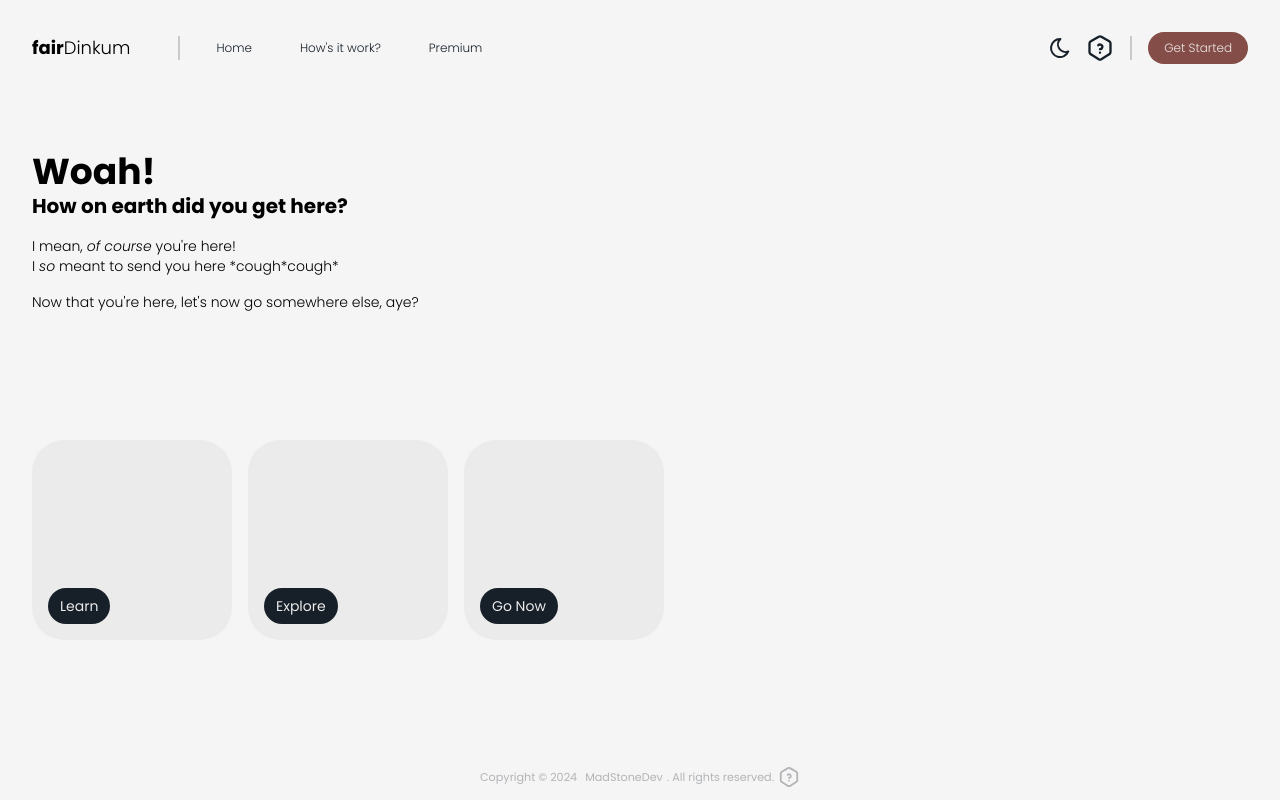
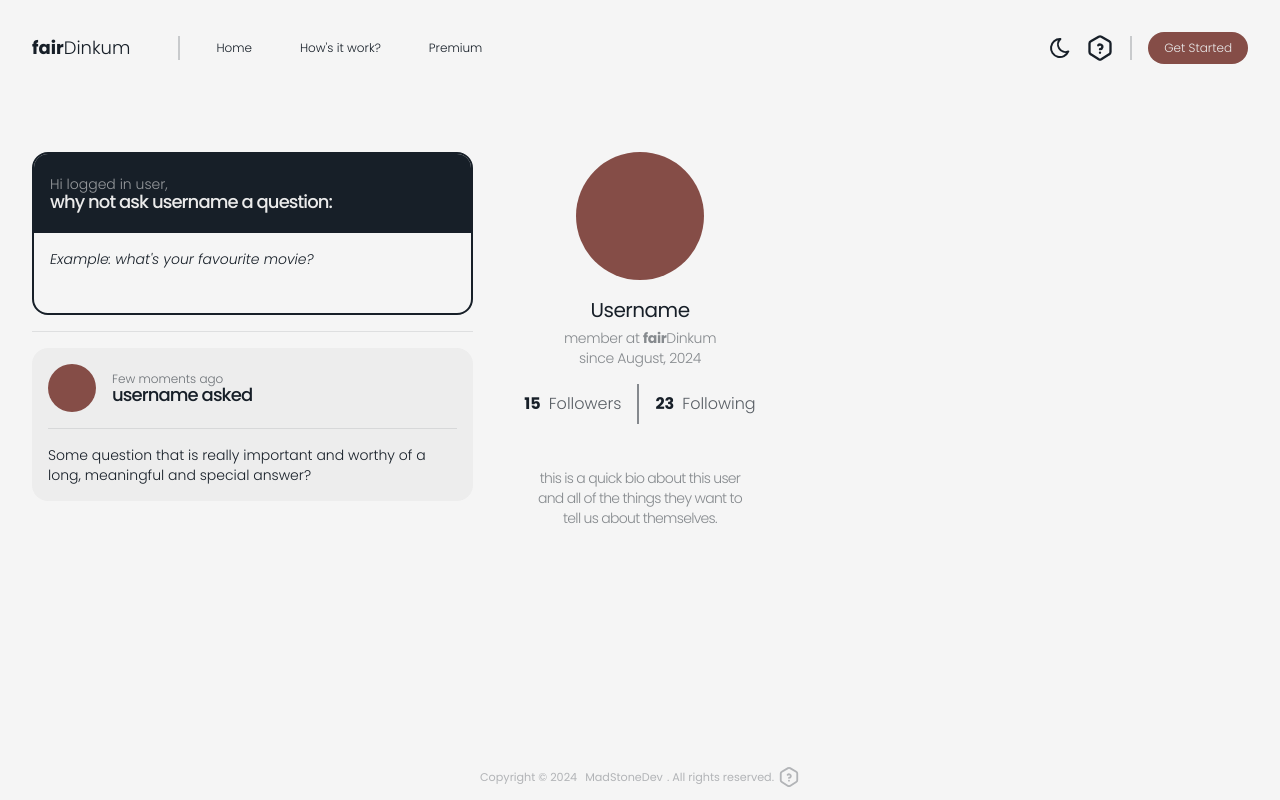
Before and after one commit to MadStoneDev/fair-dinkum, a Next.js app: page /user/1 in a window 1280 px wide. Before the commit this address had no page. Built offline with nearby package versions, Linux system fonts and the light colour scheme.

Commit message:
user page draft

```diff
--- /dev/null
+++ b/src/app/(private)/feed/page.tsx
@@ -0,0 +1,7 @@
+export default function Ask() {
+  return (
+    <div>
+      <h1>Ask</h1>
+    </div>
+  );
+}
--- /dev/null
+++ b/src/app/(private)/user/[user]/page.tsx
@@ -0,0 +1,101 @@
+export default function User({ params }: { params: { user: string } }) {
+  // Params
+  const { user } = params;
+
+  return (
+    <main className="p-8 grid grid-cols-8 gap-6 transition-all duration-500 ease-in-out">
+      <section className={`col-span-3 flex flex-col gap-4`}>
+        {/* New Question */}
+        <article
+          className={`relative flex flex-col border-2 border-dark dark:border-light rounded-2xl overflow-hidden`}
+        >
+          {/* Header */}
+          <div
+            className={`p-4 flex flex-row gap-4 h-full border-b border-dark/10 dark:border-light/10 bg-dark dark:bg-light text-light dark:text-dark`}
+          >
+            <div className={`flex-grow flex flex-col justify-center h-full`}>
+              <h4 className={`mt-1 -mb-1.5 text-sm font-light opacity-60`}>
+                Hi logged in user,
+              </h4>
+              <h3 className={`text-lg font-medium tracking-tighter`}>
+                why not ask username a question:
+              </h3>
+            </div>
+          </div>
+
+          {/* Body */}
+          <div className={`p-4 min-h-20`}>
+            <p
+              className={`text-sm font-light italic text-dark dark:text-light/70`}
+            >
+              Example: what's your favourite movie?
+            </p>
+          </div>
+        </article>
+
+        {/* Separator */}
+        <div className={`h-px w-full bg-dark/10 dark:bg-light/10`}></div>
+
+        {/* Question */}
+        <article
+          className={`relative p-4 flex flex-col bg-light/80 dark:bg-light/15 rounded-2xl`}
+        >
+          {/* Header */}
+          <div
+            className={`pb-4 flex flex-row gap-4 h-full border-b border-dark/10 dark:border-light/10`}
+          >
+            <div className={`w-12 aspect-square rounded-full bg-accent`}></div>
+            <div className={`flex-grow flex flex-col justify-center h-full`}>
+              <h4
+                className={`mt-1 -mb-1.5 text-xs font-light text-dark/60 dark:text-light/50`}
+              >
+                Few moments ago
+              </h4>
+              <h3 className={`text-lg font-medium tracking-tighter`}>
+                username asked
+              </h3>
+            </div>
+          </div>
+
+          {/* Body */}
+          <div className={``}>
+            <p
+              className={`pt-4 text-sm font-light text-dark dark:text-light/70`}
+            >
+              Some question that is really important and worthy of a long,
+              meaningful and special answer?
+            </p>
+          </div>
+        </article>
+      </section>
+      <section className={`col-span-2 flex flex-col items-center gap-1`}>
+        <div className={`mb-3 w-32 aspect-square rounded-full bg-accent`}></div>
+        <h1 className={`text-xl tracking-tight text-dark dark:text-light`}>
+          Username
+        </h1>
+        <p
+          className={`mb-3 max-w-40 font-light tracking-tight text-sm text-center text-dark/50 dark:text-light/50`}
+        >
+          member at <span className={`font-bold`}>fair</span>Dinkum since
+          August, 2024
+        </p>
+        <div className={`pb-10 flex flex-row gap-4`}>
+          <h3 className={`py-2 font-bold`}>
+            15<span className={`pl-2 font-light opacity-70`}>Followers</span>
+          </h3>
+          <div className={`w-0.5 h-full bg-dark/50 dark:bg-light/50`}></div>
+          <h3 className={`py-2 font-bold`}>
+            23<span className={`pl-2 font-light opacity-70`}>Following</span>
+          </h3>
+        </div>
+        <p
+          className={`max-w-52 text-sm font-light text-dark/50 dark:text-light/50 tracking-tighter text-center`}
+        >
+          this is a quick bio about this user and all of the things they want to
+          tell us about themselves.
+        </p>
+      </section>
+      <section className={`col-span-3`}></section>
+    </main>
+  );
+}
--- a/src/app/globals.css
+++ b/src/app/globals.css
@@ -44,6 +44,10 @@
   font-style: normal;
 }
 
+body {
+  @apply text-dark dark:text-light;
+}
+
 .feature-scroll {
   -ms-overflow-style: none; /* Hide scrollbar for IE and Edge */
   scrollbar-width: none; /* Hide scrollbar for Firefox */
--- a/src/components/home-card.tsx
+++ b/src/components/home-card.tsx
@@ -85,7 +85,7 @@ export default function HomeCard({
   useEffect(() => {
     if (
       (isActive && window.innerWidth > breakpoints.md && !highlighted) ||
-      window.innerWidth <= breakpoints.md
+      (isActive && window.innerWidth <= breakpoints.md)
     ) {
       timerRef.current = setTimeout(() => {
         setIsActive(false);
--- /dev/null
+++ b/src/data/accounts.ts
@@ -0,0 +1 @@
+export const accounts = [];
--- /dev/null
+++ b/src/data/communities.ts
@@ -0,0 +1,39 @@
+interface Community {
+  id: number;
+  name: string;
+  description: string;
+  avatar: string;
+  banner: string;
+  isNSFW: boolean;
+  questionsCount: number;
+  membersCount: number;
+  updatedAt: string;
+  createdAt: string;
+}
+
+export const communities: Community[] = [
+  {
+    id: 1,
+    name: "Dog Lovers",
+    description: "Dogs are the best",
+    avatar: "https://placekitten.com/200/200",
+    banner: "https://placekitten.com/200/200",
+    isNSFW: false,
+    questionsCount: 10,
+    membersCount: 10,
+    updatedAt: "2021-09-01T00:00:00.000Z",
+    createdAt: "2021-09-01T00:00:00.000Z",
+  },
+  {
+    id: 2,
+    name: "Teachers Gonna Teach",
+    description: "Teachers are the best",
+    avatar: "https://placekitten.com/200/200",
+    banner: "https://placekitten.com/200/200",
+    isNSFW: false,
+    questionsCount: 43,
+    membersCount: 65,
+    updatedAt: "2021-09-01T00:00:00.000Z",
+    createdAt: "2021-09-01T00:00:00.000Z",
+  },
+];
--- /dev/null
+++ b/src/data/current-user.ts
@@ -0,0 +1,11 @@
+export const currentUser = {
+  id: 15468,
+  user_id: 8567912654,
+  username: "richardhaddadau",
+  email: "richard@haddads.net.au",
+  avatar: "https://avatars.githubusercontent.com/u/1010041?v=4",
+  isAdmin: false,
+  isModerator: false,
+  isDeveloper: false,
+  isVerified: false,
+};
```
Also changed, not shown: src/data/questions.ts (added).
